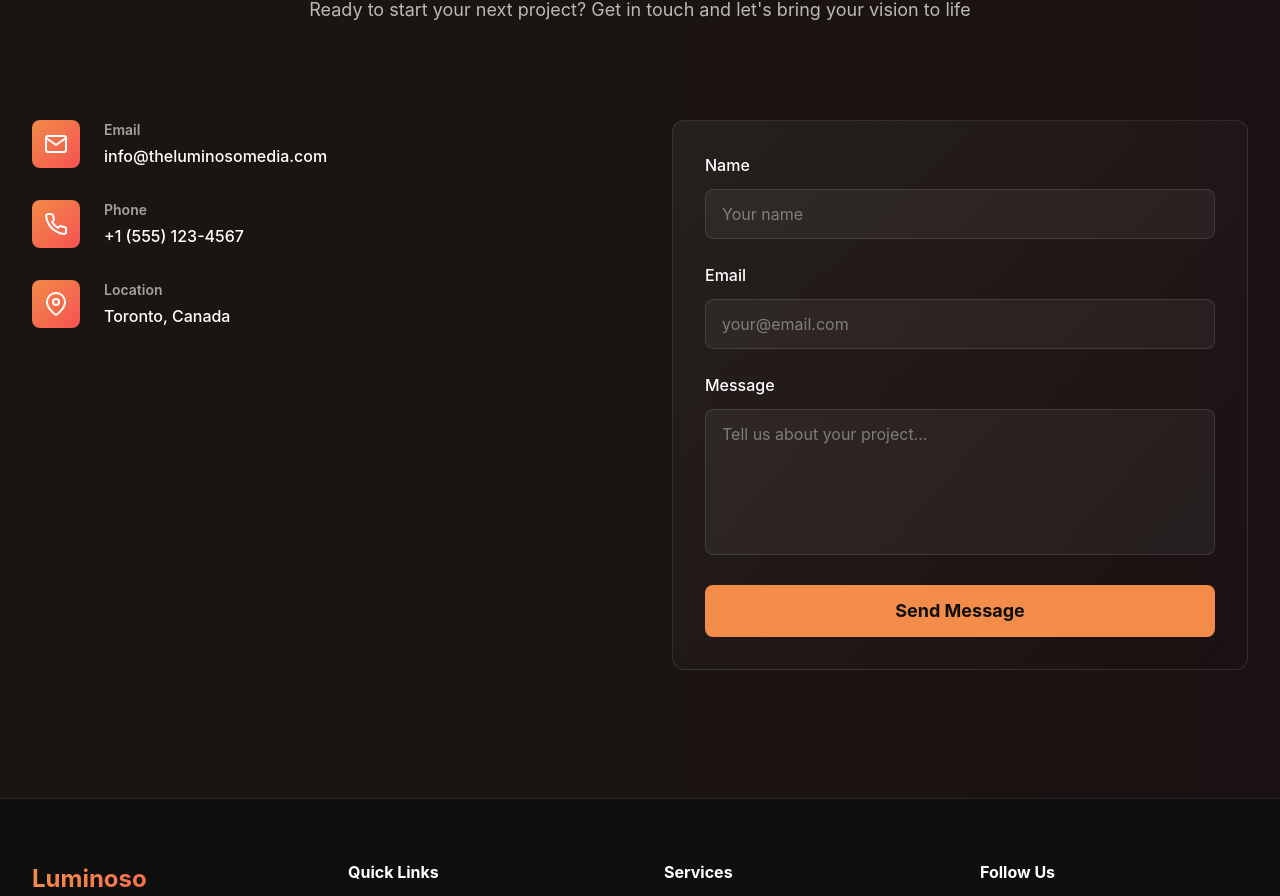
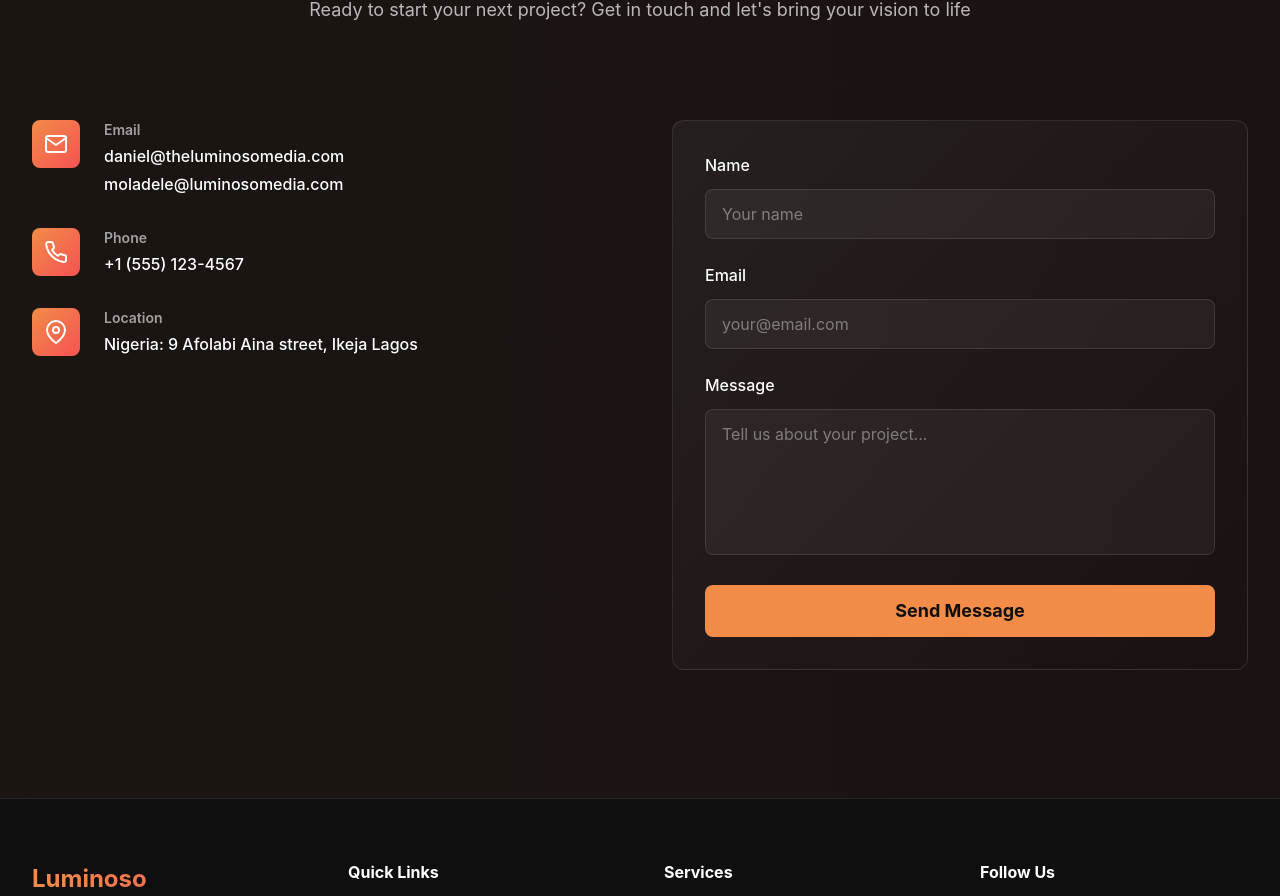
Before and after one commit to Daneyjosef/luminoso, a Next.js app: page / in a window 1280 px wide. Shown: the part 4740-5636 px from the top of the page. Built offline with nearby package versions, Linux system fonts and the light colour scheme.

Commit message:
Update contact info: replace Location with Nigeria address and update email addresses

```diff
--- a/src/components/sections/ContactSection.tsx
+++ b/src/components/sections/ContactSection.tsx
@@ -62,8 +62,10 @@ export default function ContactSection() {
     {
       icon: FiMail,
       label: 'Email',
-      value: 'info@theluminosomedia.com',
-      href: 'mailto:info@theluminosomedia.com',
+      value: 'daniel@theluminosomedia.com',
+      value2: 'moladele@luminosomedia.com',
+      href: 'mailto:daniel@theluminosomedia.com',
+      href2: 'mailto:moladele@luminosomedia.com',
     },
     {
       icon: FiPhone,
@@ -74,7 +76,7 @@ export default function ContactSection() {
     {
       icon: FiMapPin,
       label: 'Location',
-      value: 'Toronto, Canada',
+      value: 'Nigeria: 9 Afolabi Aina street, Ikeja Lagos',
       href: '#',
     },
   ];
@@ -103,10 +105,9 @@ export default function ContactSection() {
             {contactInfo.map((info, index) => {
               const Icon = info.icon;
               return (
-                <motion.a
+                <div
                   key={index}
-                  href={info.href}
-                  className="contact-info-item flex items-start gap-6 group cursor-pointer"
+                  className="contact-info-item flex items-start gap-6 group"
                 >
                   <motion.div
                     className="flex-shrink-0 w-12 h-12 rounded-lg bg-gradient-to-br from-primary-orange to-primary-red flex items-center justify-center"
@@ -118,11 +119,31 @@ export default function ContactSection() {
                     <p className="text-light/60 text-sm font-semibold mb-1">
                       {info.label}
                     </p>
-                    <p className="text-white font-medium group-hover:text-primary-orange transition-colors duration-300">
-                      {info.value}
-                    </p>
+                    {'value2' in info && info.value2 ? (
+                      <div className="space-y-1">
+                        <a
+                          href={info.href}
+                          className="text-white font-medium hover:text-primary-orange transition-colors duration-300 block"
+                        >
+                          {info.value}
+                        </a>
+                        <a
+                          href={info.href2 || '#'}
+                          className="text-white font-medium hover:text-primary-orange transition-colors duration-300 block"
+                        >
+                          {info.value2}
+                        </a>
+                      </div>
+                    ) : (
+                      <a
+                        href={info.href}
+                        className="text-white font-medium hover:text-primary-orange transition-colors duration-300"
+                      >
+                        {info.value}
+                      </a>
+                    )}
                   </div>
-                </motion.a>
+                </div>
               );
             })}
           </div>
```
